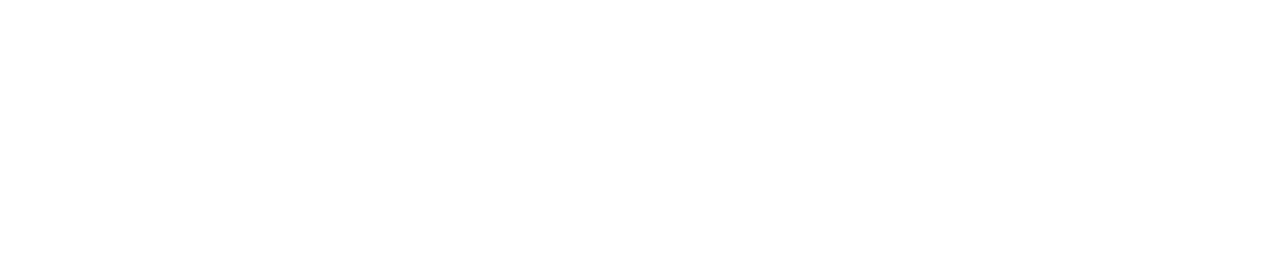
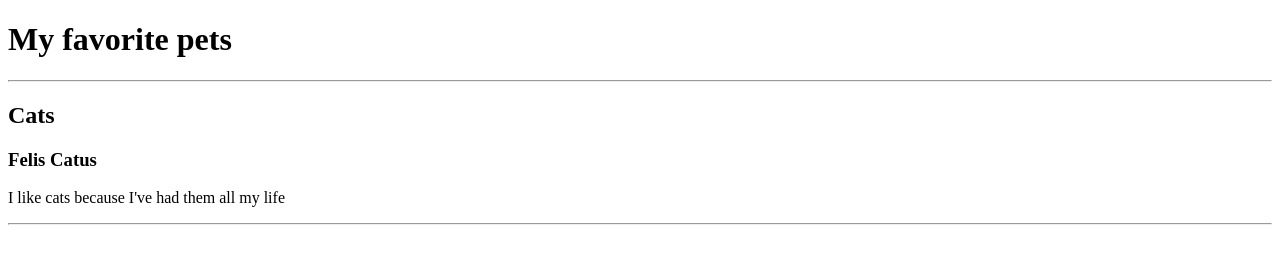
Before and after one commit to KTProg-2024/favorite-pet-AntonioN20, a plain HTML site: page index.html in a window 1280 px wide. Drawn offline with Linux system fonts and the light colour scheme.

Commit message:
First shot at project

```diff
--- a/index.html
+++ b/index.html
@@ -5,6 +5,11 @@
     </head>
 
     <body>
-
+    <h1>My favorite pets</h1>
+    <hr>
+    <h2> Cats </h2>
+    <h3>Felis Catus</h3>
+    <p>I like cats because I've had them all my life</p>
+    <hr>
     </body>
 </html>
```
